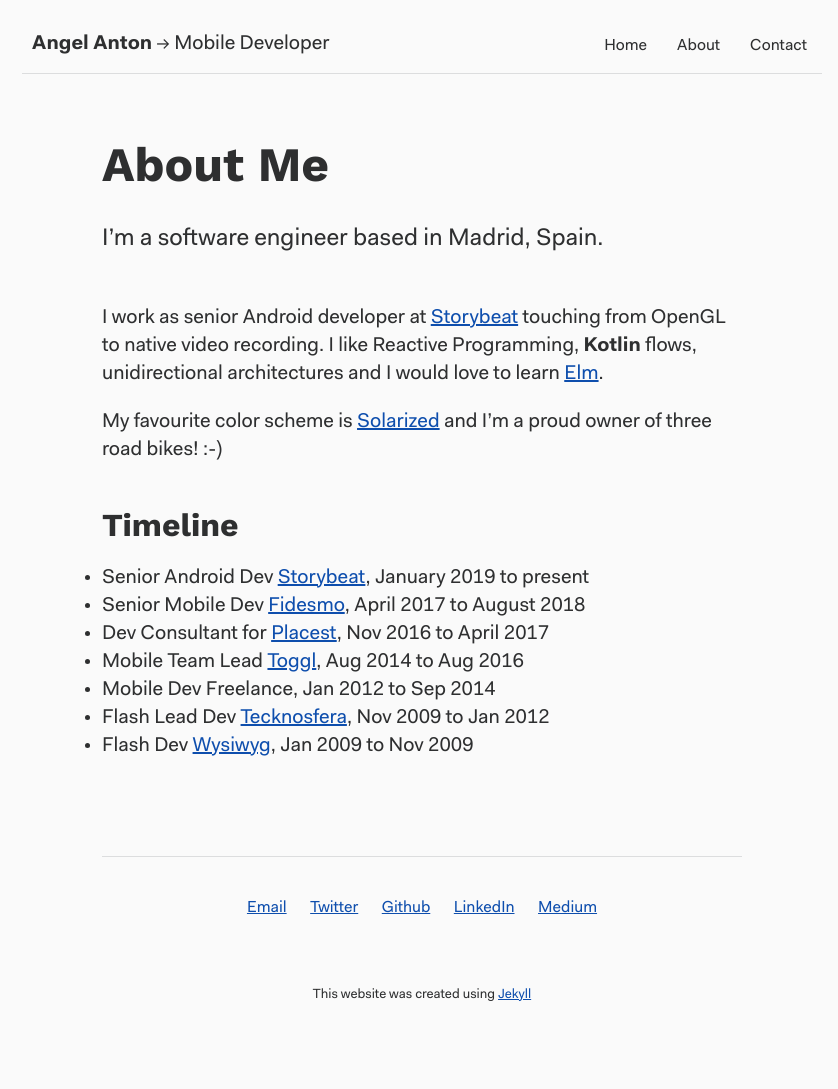
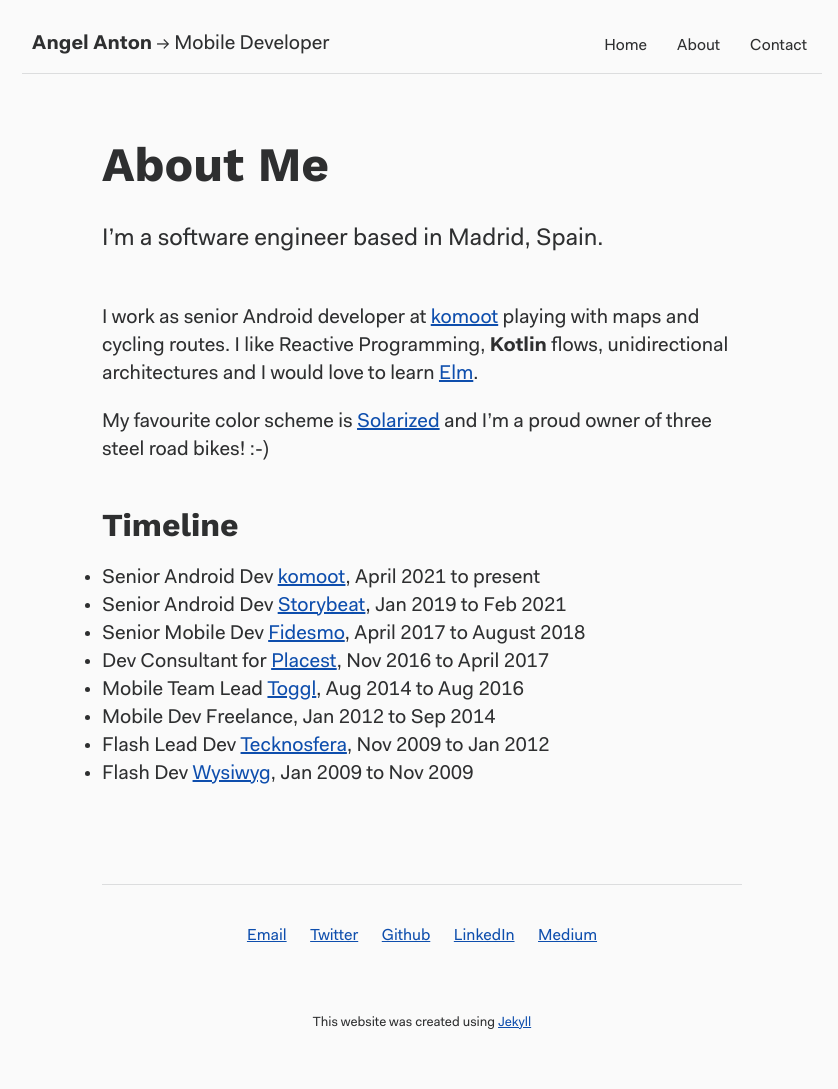
Before and after one commit to monday8am/monday8am.github.io, a Jekyll site: the page built from _pages/02_about.md, in a window 1280 px wide. Shown: the whole page, without its empty margins (218-1056 px from the left). Built offline with Jekyll 4.4.1, drawn with Linux system fonts in a browser that asks for light colours; before the commit the page ends 1061 px from its top, so only the background shows below that.

Commit message:
Update about page

```diff
--- a/_pages/02_about.md
+++ b/_pages/02_about.md
@@ -11,13 +11,14 @@
 
 I'm a software engineer based in Madrid, Spain.
 
-I work as senior Android developer at [Storybeat][Storybeat] touching from OpenGL to native video recording. I like Reactive Programming, **Kotlin** flows, unidirectional architectures and I would love to learn [Elm](http://elm-lang.org/).
+I work as senior Android developer at [komoot][komoot] playing with maps and cycling routes. I like Reactive Programming, **Kotlin** flows, unidirectional architectures and I would love to learn [Elm](http://elm-lang.org/).
 
-My favourite color scheme is [Solarized][Solarized] and I'm a proud owner of three road bikes! :-)
+My favourite color scheme is [Solarized][Solarized] and I'm a proud owner of three steel road bikes! :-)
 
 ## Timeline
 
-* Senior Android Dev [Storybeat][Storybeat], <time>January 2019 to present</time>
+* Senior Android Dev [komoot][komoot], <time>April 2021 to present</time>
+* Senior Android Dev [Storybeat][Storybeat], <time>Jan 2019 to Feb 2021</time>
 * Senior Mobile Dev [Fidesmo][Fidesmo], <time>April 2017 to August 2018</time>
 * Dev Consultant for [Placest][Placest], <time>Nov 2016 to April 2017</time>
 * Mobile Team Lead [Toggl][Toggl], <time>Aug 2014 to Aug 2016</time>
@@ -25,6 +26,7 @@
 * Flash Lead Dev [Tecknosfera][Tecknosfera], <time>Nov 2009 to Jan 2012</time>
 * Flash Dev [Wysiwyg][Wysiwyg], <time>Jan 2009 to Nov 2009</time>
 
+[komoot]:    https://www.komoot.de
 [Storybeat]:    https://www.storybeat.com
 [Fidesmo]:    https://www.fidesmo.com
 [Placest]: http://www.placest.com
```
Also changed, not shown: other parts of _pages/02_about.md (+1 -1 lines).
